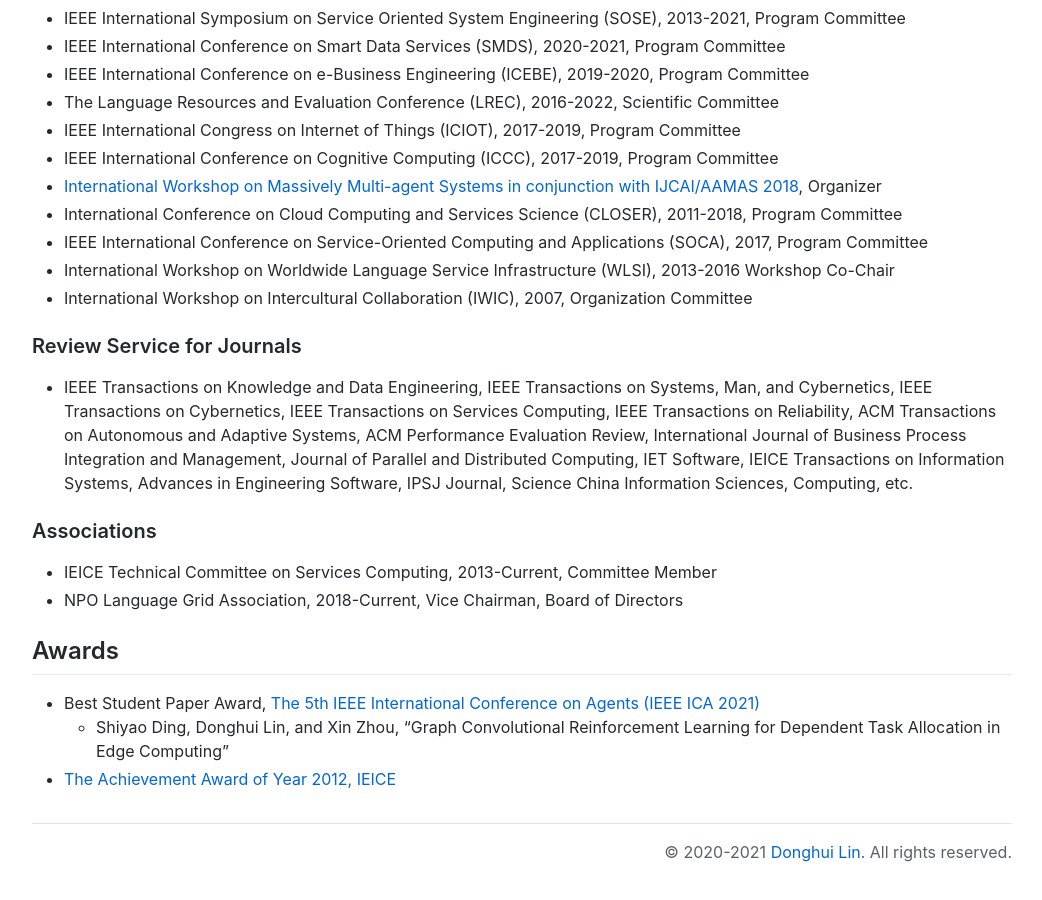
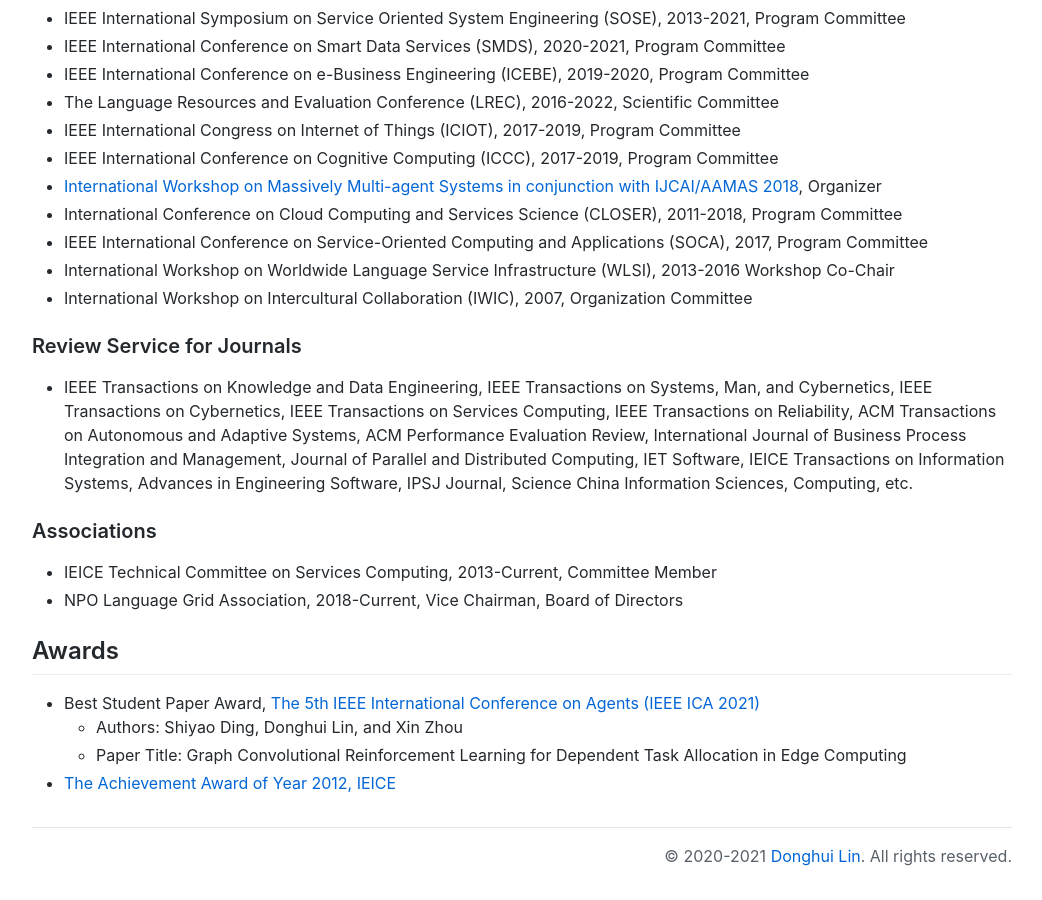
Before and after one commit to lindh/lindh.github.io, a Jekyll site: the page built from index.md, in a window 1280 px wide and 900 px high, scrolled down 6792 px. Shown: the whole window, without its empty margins (118-1160 px from the left). Built offline with Jekyll 4.4.1, drawn with Linux system fonts in a browser that asks for light colours; comment, search, counter and statistics services are not loaded.

Commit message:
Update index.md

```diff
--- a/index.md
+++ b/index.md
@@ -170,5 +170,6 @@
 
 ## Awards
 - Best Student Paper Award, [The 5th IEEE International Conference on Agents (IEEE ICA 2021)](https://sites.google.com/view/ieeeica2021/program/awards?authuser=0)
-  - Shiyao Ding, Donghui Lin, and Xin Zhou, “Graph Convolutional Reinforcement Learning for Dependent Task Allocation in Edge Computing”
+  - Authors: Shiyao Ding, Donghui Lin, and Xin Zhou
+  - Paper Title: Graph Convolutional Reinforcement Learning for Dependent Task Allocation in Edge Computing
 - [The Achievement Award of Year 2012, IEICE](https://www.ieice.org/eng/about_ieice/new_honorary_members_award_winners/2012/gyouseki_05e.html)
```
